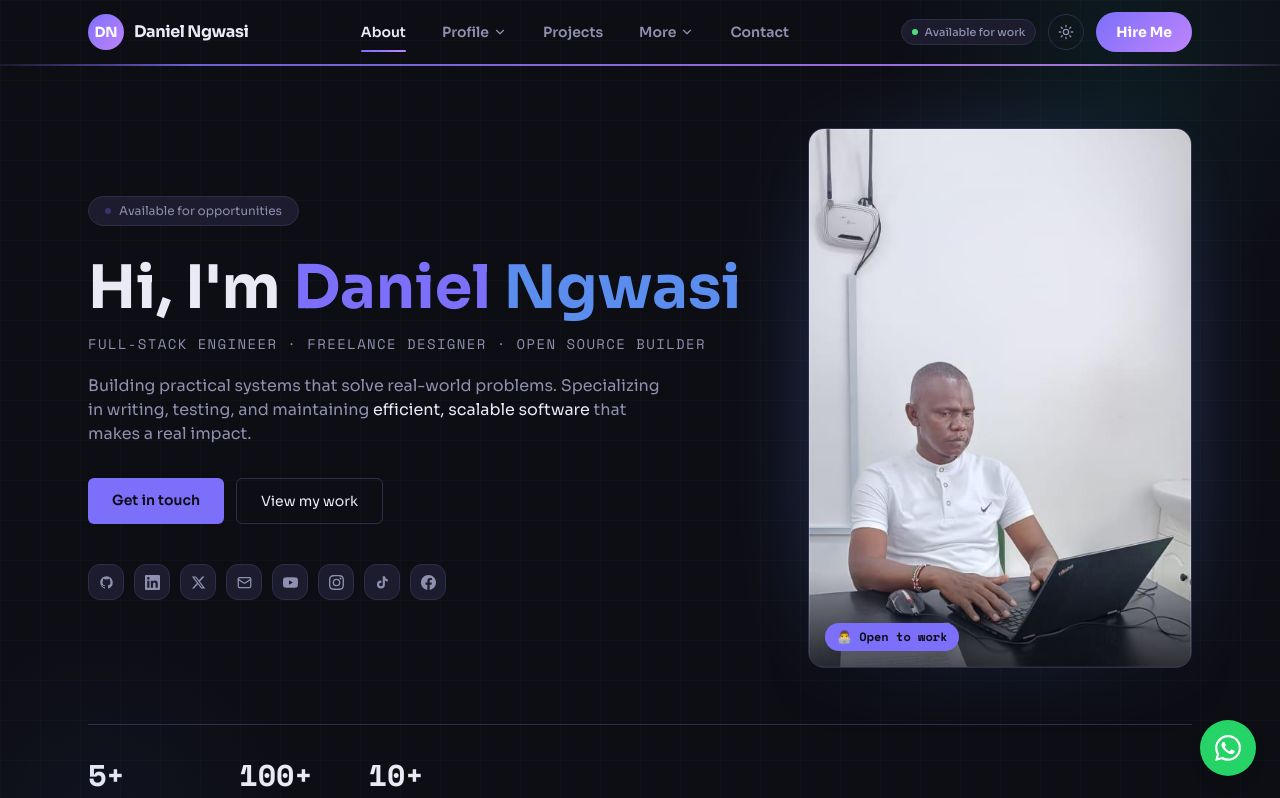
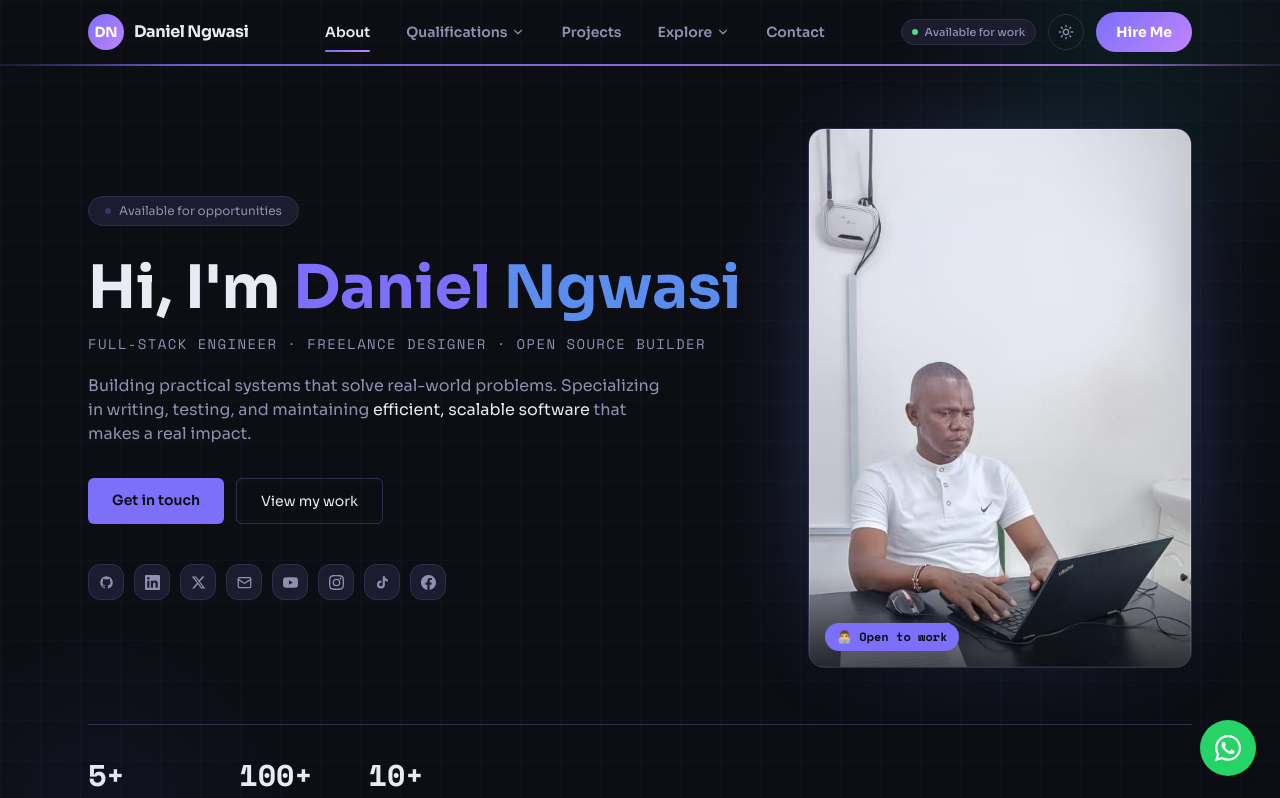
Before and after one commit to Dantechdevs/ngwasidaniel, a Next.js app: page / in a window 1280 px wide. Shown: the top 798 px of the page. Built offline with nearby package versions, Linux system fonts and the light colour scheme.

Commit message:
Group navbar into Qualifications and Explore dropdowns

```diff
--- a/src/components/Navbar.tsx
+++ b/src/components/Navbar.tsx
@@ -9,7 +9,7 @@ type NavItem = Link | { label: string; children: Link[] }
 const navGroups: NavItem[] = [
   { label: 'About', href: '#about' },
   {
-    label: 'Profile',
+    label: 'Qualifications',
     children: [
       { label: 'Career', href: '#career' },
       { label: 'Skills', href: '#skills' },
@@ -17,7 +17,7 @@ const navGroups: NavItem[] = [
   },
   { label: 'Projects', href: '#projects' },
   {
-    label: 'More',
+    label: 'Explore',
     children: [
       { label: 'Activity', href: '#github-activity' },
       { label: 'Blog', href: '#blog' },
```
